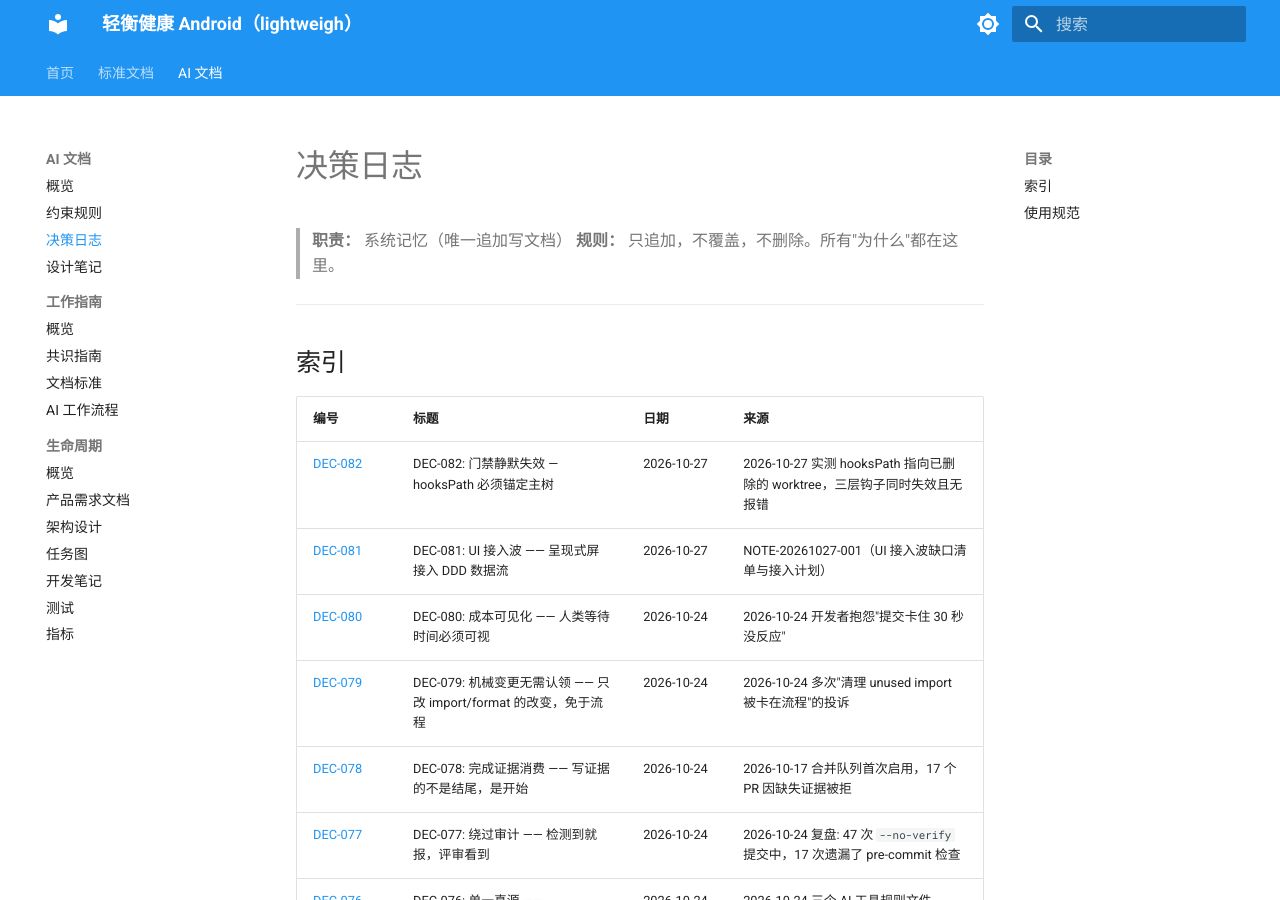
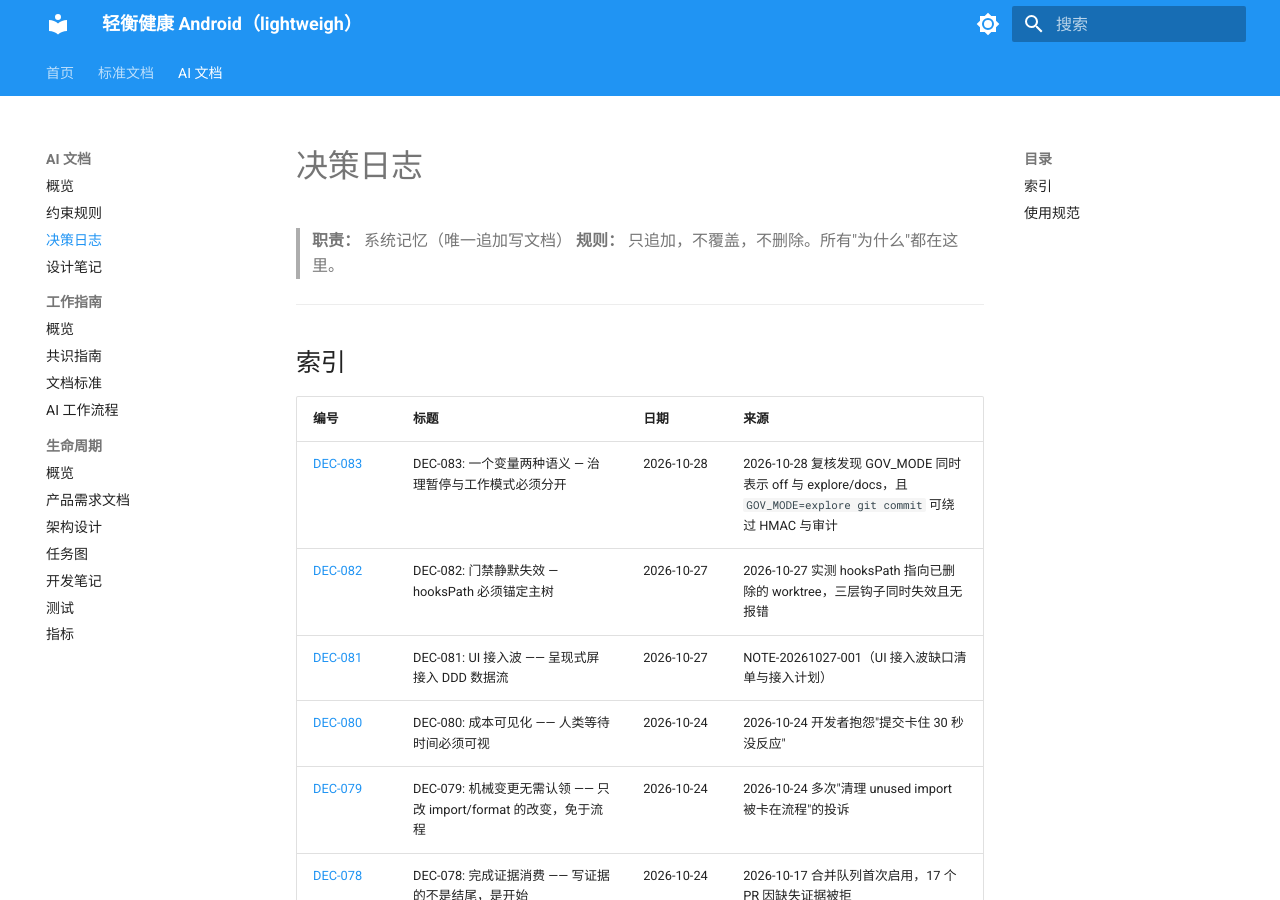
Before and after one commit to zerophix/lightweigh, an MkDocs documentation site: the page built from docs/ai/decisions/index.md, in a window 1280 px wide and 900 px high. Built offline with MkDocs 1.6.1 and Material for MkDocs 9.7.7, drawn with Linux system fonts in a browser that asks for light colours.

Commit message:
docs(decisions): index DEC-083
Session-Id: ses-20261028-060451-badc0497

```diff
--- a/docs/ai/decisions/index.md
+++ b/docs/ai/decisions/index.md
@@ -9,6 +9,7 @@
 
 | 编号 | 标题 | 日期 | 来源 |
 |------|------|------|------|
+| [DEC-083](DEC-083.md) | DEC-083: 一个变量两种语义 — 治理暂停与工作模式必须分开 | 2026-10-28 | 2026-10-28 复核发现 GOV_MODE 同时表示 off 与 explore/docs，且 `GOV_MODE=explore git commit` 可绕过 HMAC 与审计 |
 | [DEC-082](DEC-082.md) | DEC-082: 门禁静默失效 — hooksPath 必须锚定主树 | 2026-10-27 | 2026-10-27 实测 hooksPath 指向已删除的 worktree，三层钩子同时失效且无报错 |
 | [DEC-081](DEC-081.md) | DEC-081: UI 接入波 —— 呈现式屏接入 DDD 数据流 | 2026-10-27 | NOTE-20261027-001（UI 接入波缺口清单与接入计划） |
 | [DEC-080](DEC-080.md) | DEC-080: 成本可见化 —— 人类等待时间必须可视 | 2026-10-24 | 2026-10-24 开发者抱怨"提交卡住 30 秒没反应" |
```
